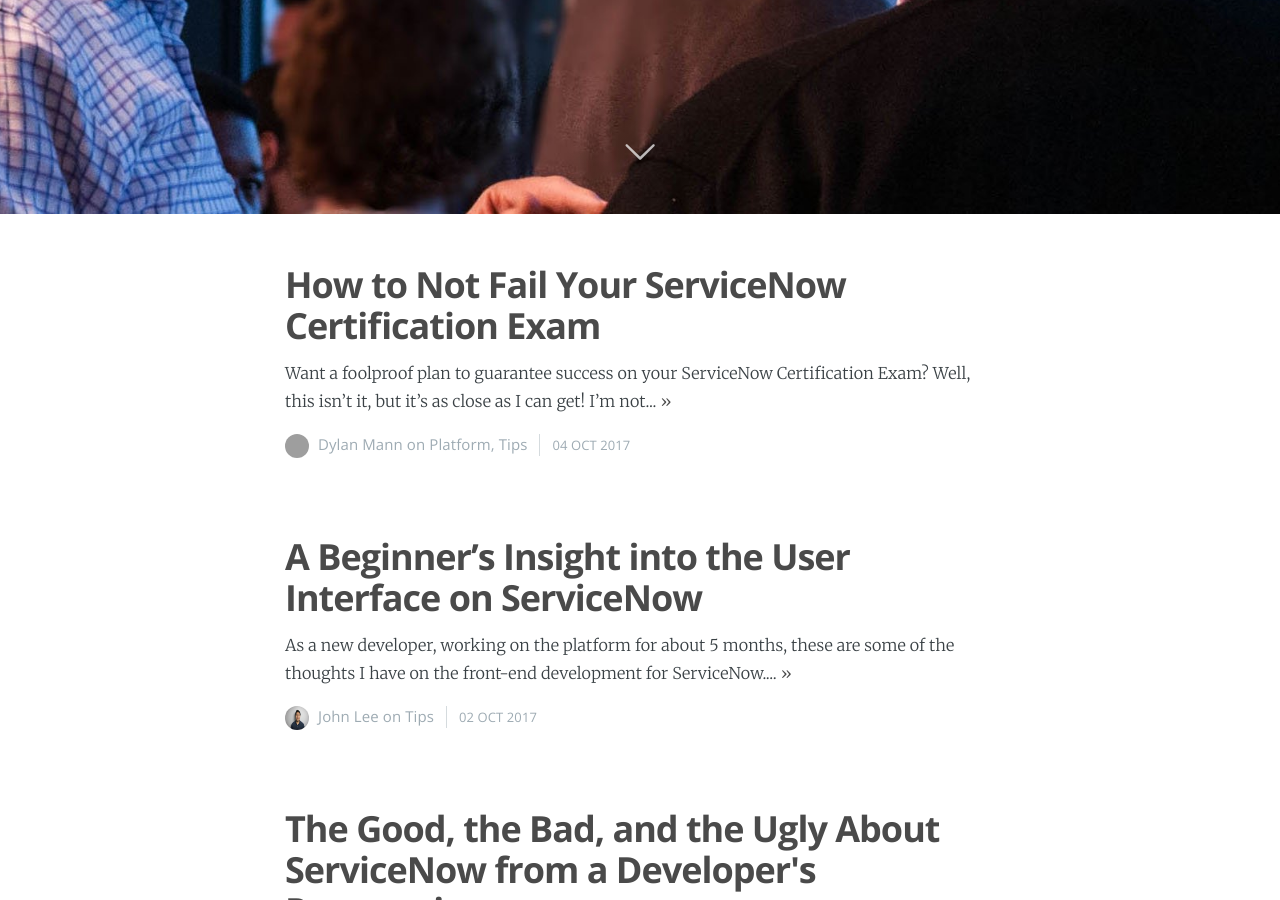
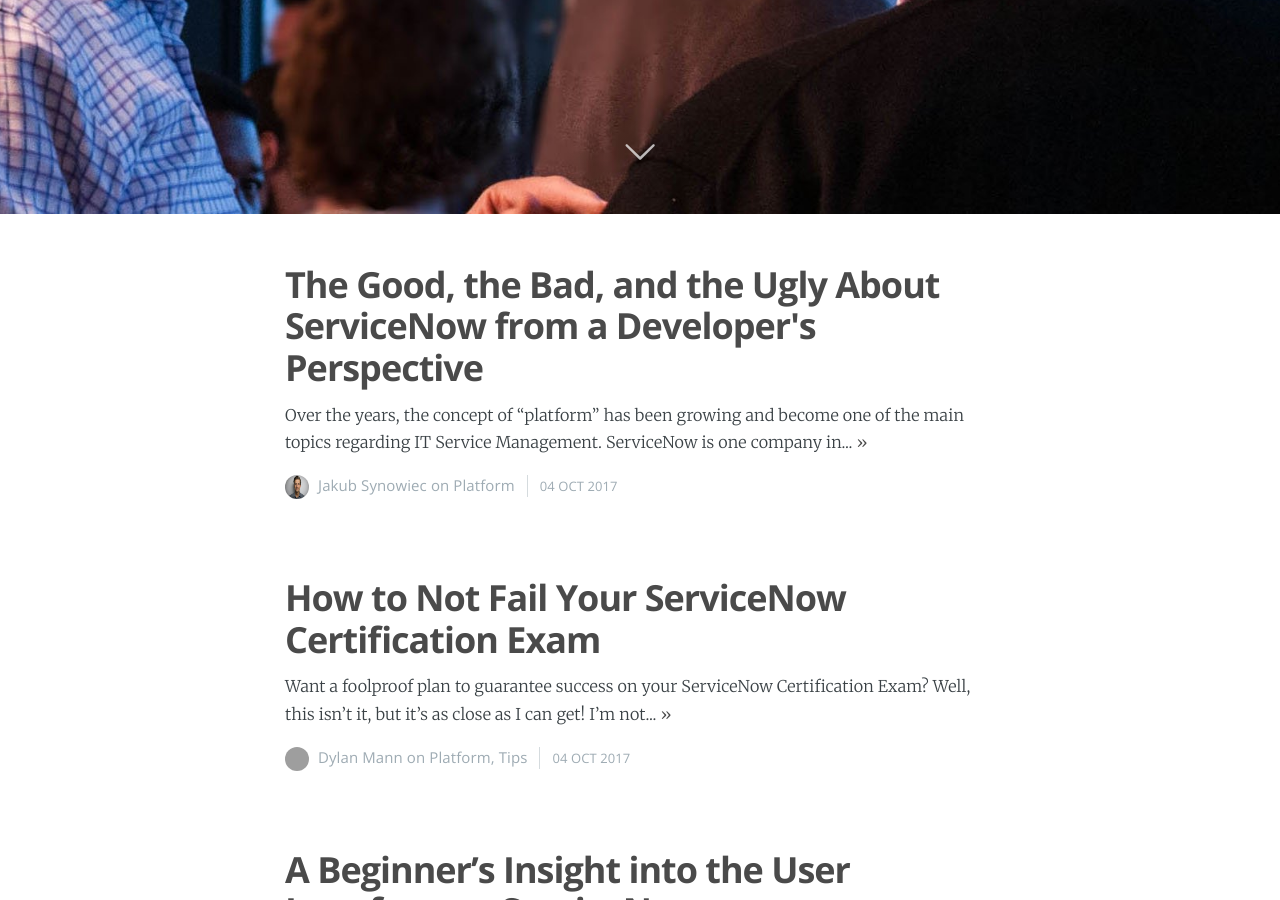
Before and after one commit to ReddyKR/snow-blog, a Jekyll site: the page built from index.html, in a window 1280 px wide and 900 px high, scrolled down 686 px. Built offline with Jekyll 4.4.1, drawn with Linux system fonts in a browser that asks for light colours; nearby versions of some CDN libraries; the list of posts is cut into pages by our own code; some of the changed text lies outside the part shown; grey boxes are pictures that could not be loaded.

Commit message:
Changing date fix

```diff
--- a/_posts/2017-10-04-Good-Bad-And-Ugly.md
+++ b/_posts/2017-10-04-Good-Bad-And-Ugly.md
@@ -2,7 +2,7 @@
 layout: post
 cover: 'assets/images/cover3.jpg'
 title: The Good, the Bad, and the Ugly About ServiceNow from a Developer's Perspective
-date:   2014-09-27 10:18:00
+date:   2017-10-04 10:18:00
 tags: platform
 subclass: 'post tag-test tag-content'
 categories: jakubsynowiec
```
